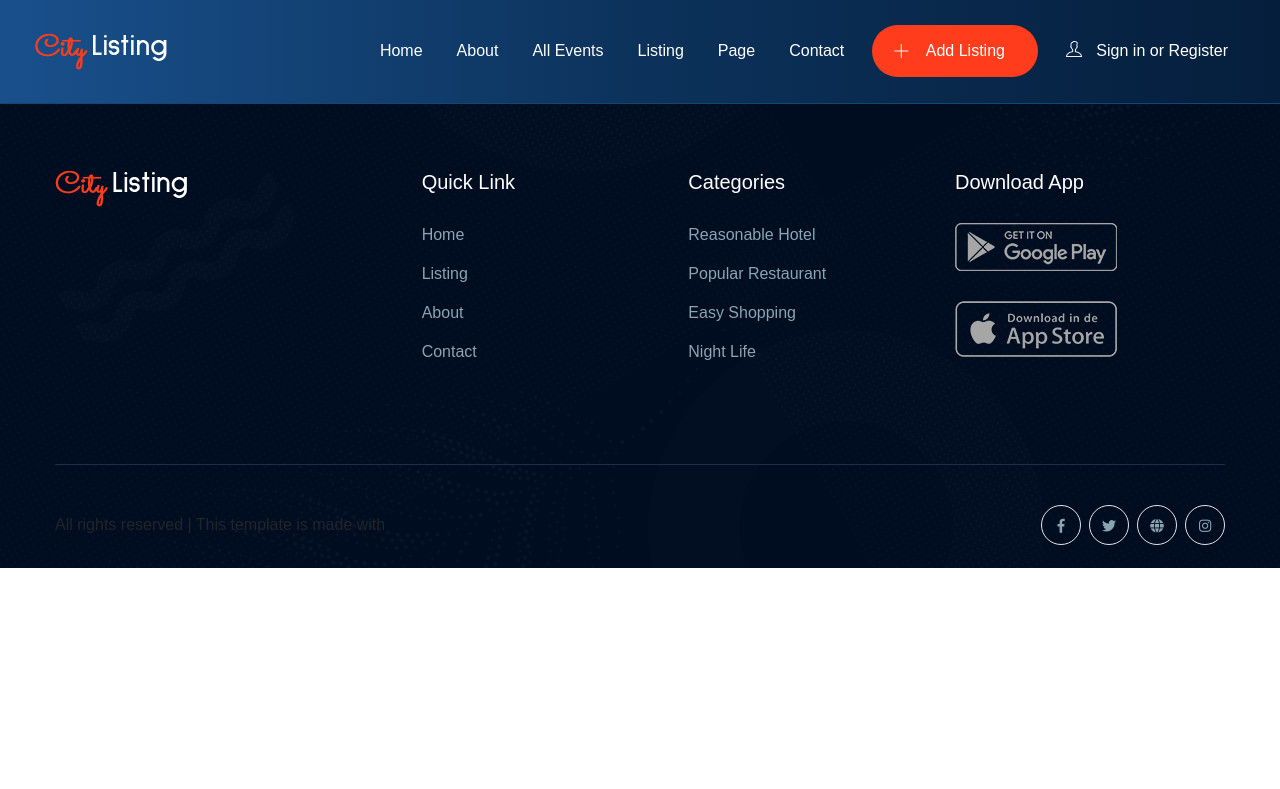
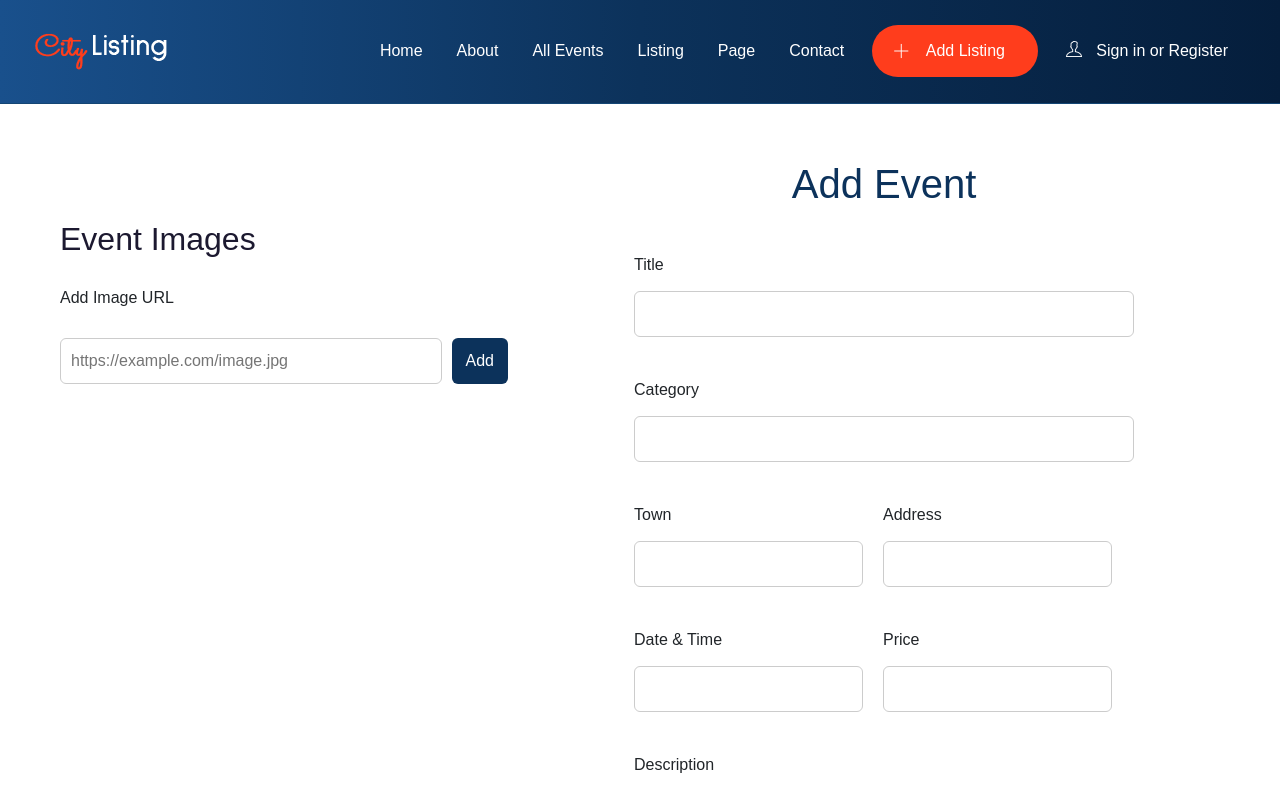
Before and after one commit to atdzhiev/Angular_Project_SoftUni, an Angular app in the folder events-app/: page /create in a window 1280 px wide. Before the commit this address led to /. Shown: the top 789 px of the page. Built offline with nearby package versions, Linux system fonts and the light colour scheme; a web font is replaced by a local one.

Commit message:
Add/Edit event component created

```diff
--- a/events-app/src/app/app.routes.ts
+++ b/events-app/src/app/app.routes.ts
@@ -27,4 +27,9 @@ export const routes: Routes = [
     loadComponent: () =>
       import("./features/event-details/event-details").then((m) => m.EventDetails),
   },
+  {
+    path: "create",
+    loadComponent: () =>
+      import("./features/event-add/event-add").then((m) => m.EventAdd),
+  },
 ];
--- /dev/null
+++ b/events-app/src/app/features/event-add/event-add.css
@@ -0,0 +1,178 @@
+.form-page {
+  max-width: 1200px;
+  margin: 140px auto 60px auto;
+  padding: 20px;
+
+  display: flex;
+  gap: 40px;
+
+  justify-content: center;
+  align-items: flex-start;
+}
+
+
+
+.image-panel {
+  width: 40%;
+  display: flex;
+  flex-direction: column;
+  gap: 20px;
+
+  margin-top: 60px;
+}
+
+
+
+form {
+  width: 60%;
+  display: flex;
+  flex-direction: column;
+  gap: 25px;
+
+  align-items: center;
+}
+
+
+form > * {
+  width: 100%;
+  max-width: 500px;
+}
+
+
+h1 {
+  margin-bottom: 20px;
+  color: #0C325B;
+  text-align: center;
+}
+
+
+
+.image-add-row {
+  display: flex;
+  gap: 10px;
+}
+
+.image-add-row input {
+  flex: 1;
+  padding: 10px;
+  border: 1px solid #ccc;
+  border-radius: 6px;
+}
+
+.image-add-row button {
+  padding: 10px 14px;
+  background: #0C325B;
+  color: white;
+  border: none;
+  border-radius: 6px;
+  cursor: pointer;
+}
+
+
+
+.image-list {
+  display: flex;
+  flex-direction: column;
+  gap: 15px;
+}
+
+.image-item {
+  display: flex;
+  align-items: center;
+  gap: 15px;
+  padding: 10px;
+  border: 1px solid #ddd;
+  border-radius: 8px;
+}
+
+.image-item img {
+  width: 120px;
+  height: 90px;
+  object-fit: cover;
+  border-radius: 6px;
+  border: 1px solid #ccc;
+}
+
+.image-item button {
+  padding: 6px 10px;
+  border: none;
+  border-radius: 4px;
+  cursor: pointer;
+}
+
+.set-main-btn {
+  background: #ff8c00;
+  color: white;
+}
+
+.remove-btn {
+  background: #d9534f;
+  color: white;
+}
+
+.main-badge {
+  background: #0C325B;
+  color: white;
+  padding: 4px 8px;
+  border-radius: 4px;
+  font-size: 12px;
+}
+
+
+
+.form-group {
+  display: flex;
+  flex-direction: column;
+  gap: 6px;
+}
+
+.form-row {
+  display: flex;
+  gap: 20px;
+}
+
+input,
+textarea {
+  padding: 10px;
+  border: 1px solid #ccc;
+  border-radius: 6px;
+}
+
+textarea {
+  height: 120px;
+  resize: vertical;
+}
+
+
+
+.save-btn {
+  padding: 14px;
+  background: #0C325B;
+  color: white;
+  border: none;
+  border-radius: 8px;
+  font-size: 18px;
+  cursor: pointer;
+}
+
+.save-btn:hover {
+  background: #07223d;
+}
+
+
+
+@media (max-width: 900px) {
+  .form-page {
+    flex-direction: column;
+    margin-top: 100px;
+  }
+
+  .image-panel,
+  form {
+    width: 100%;
+  }
+
+  .image-panel {
+    margin-top: 0;
+  }
+}
--- /dev/null
+++ b/events-app/src/app/features/event-add/event-add.html
@@ -0,0 +1,135 @@
+<section class="form-page">
+
+
+  <div class="image-panel">
+
+    <h2>Event Images</h2>
+
+    <label>Add Image URL</label>
+    <div class="image-add-row">
+      <input
+        type="text"
+        placeholder="https://example.com/image.jpg"
+        [(ngModel)]="imageUrl"
+        [ngModelOptions]="{ standalone: true }"
+      >
+      <button type="button" (click)="addImage()">Add</button>
+    </div>
+
+
+    @if (imagesArray.touched && imagesArray.errors?.['minImages']) {
+      <p class="error">At least one image is required</p>
+    }
+
+    <div class="image-list-wrapper">
+      <div class="image-list">
+        @for (img of imagesArray.controls; track $index) {
+          <div class="image-item">
+
+            <img [src]="img.value">
+
+            @if ($index === 0) {
+              <span class="main-badge">Main</span>
+            }
+
+            @if ($index !== 0) {
+              <button type="button" (click)="setMainImage($index)">
+                Set Main
+              </button>
+            }
+
+            <button type="button" (click)="removeImage($index)">
+              Remove
+            </button>
+
+          </div>
+        }
+      </div>
+    </div>
+
+  </div>
+
+
+  <form [formGroup]="form" (ngSubmit)="save()">
+
+    <h1>{{ isEdit() ? 'Edit Event' : 'Add Event' }}</h1>
+
+    <div class="form-group">
+      <label>Title</label>
+      <input formControlName="title" type="text">
+
+      @if (form.get('title')?.touched && form.get('title')?.errors?.['required']) {
+        <p class="error">This field is required</p>
+      }
+    </div>
+
+
+    <div class="form-group">
+      <label>Category</label>
+      <input formControlName="category" type="text">
+
+      @if (form.get('category')?.touched && form.get('category')?.errors?.['required']) {
+        <p class="error">This field is required</p>
+      }
+    </div>
+
+
+    <div class="form-row">
+      <div class="form-group">
+        <label>Town</label>
+        <input formControlName="town" type="text">
+
+        @if (form.get('town')?.touched && form.get('town')?.errors?.['required']) {
+          <p class="error">This field is required</p>
+        }
+      </div>
+
+
+      <div class="form-group">
+        <label>Address</label>
+        <input formControlName="address" type="text">
+
+        @if (form.get('address')?.touched && form.get('address')?.errors?.['required']) {
+          <p class="error">This field is required</p>
+        }
+      </div>
+    </div>
+
+
+    <div class="form-row">
+      <div class="form-group">
+        <label>Date & Time</label>
+        <input formControlName="date" type="text">
+
+        @if (form.get('date')?.touched && form.get('date')?.errors?.['required']) {
+          <p class="error">This field is required</p>
+        }
+      </div>
+
+      <div class="form-group">
+        <label>Price</label>
+        <input formControlName="price" type="text">
+
+        @if (form.get('price')?.touched && form.get('price')?.errors?.['required']) {
+          <p class="error">This field is required</p>
+        }
+      </div>
+    </div>
+
+
+    <div class="form-group">
+      <label>Description</label>
+      <textarea formControlName="description"></textarea>
+
+      @if (form.get('description')?.touched && form.get('description')?.errors?.['required']) {
+        <p class="error">This field is required</p>
+      }
+    </div>
+
+    <button class="save-btn" type="submit">
+      {{ isEdit() ? 'Save Changes' : 'Create Event' }}
+    </button>
+
+  </form>
+
+</section>
--- /dev/null
+++ b/events-app/src/app/features/event-add/event-add.ts
@@ -0,0 +1,123 @@
+import { Component, inject, signal } from '@angular/core';
+import { CommonModule } from '@angular/common';
+import {
+  FormBuilder,
+  FormsModule,
+  ReactiveFormsModule,
+  Validators,
+  FormArray,
+  FormControl,
+  AbstractControl,
+  ValidationErrors
+} from '@angular/forms';
+import { ActivatedRoute } from '@angular/router';
+
+
+function minImages(min: number) {
+  return (control: AbstractControl): ValidationErrors | null => {
+    const array = control as FormArray;
+    return array.length >= min ? null : { minImages: true };
+  };
+}
+
+@Component({
+  selector: 'app-event-add',
+  standalone: true,
+  imports: [CommonModule, ReactiveFormsModule, FormsModule],
+  templateUrl: './event-add.html',
+  styleUrl: './event-add.css',
+})
+export class EventAdd {
+  private fb = inject(FormBuilder);
+  private route = inject(ActivatedRoute);
+
+  isEdit = signal(false);
+
+  imageUrl = '';
+
+  form = this.fb.group({
+    title: this.fb.nonNullable.control('', Validators.required),
+    category: this.fb.nonNullable.control('', Validators.required),
+    town: this.fb.nonNullable.control('', Validators.required),
+    address: this.fb.nonNullable.control('', Validators.required),
+    date: this.fb.nonNullable.control('', Validators.required),
+    price: this.fb.nonNullable.control('', Validators.required),
+    description: this.fb.nonNullable.control('', Validators.required),
+    images: this.fb.array<FormControl<string>>([], {
+      validators: [minImages(1)]
+    })
+  });
+
+  get imagesArray(): FormArray<FormControl<string>> {
+    return this.form.get('images') as FormArray<FormControl<string>>;
+  }
+
+  constructor() {
+    const id = this.route.snapshot.paramMap.get('id');
+
+    if (id) {
+      this.isEdit.set(true);
+
+      const mockEvent = {
+        title: 'Rock Concert',
+        category: 'Music',
+        town: 'Sofia',
+        address: 'Arena Armeec',
+        date: '2026-05-12 20:00',
+        price: '25 BGN',
+        description: 'A great rock concert with top bands performing live.',
+        images: [
+          'assets/images/event1.jpg',
+          'assets/images/event1b.jpg'
+        ]
+      };
+
+      this.form.patchValue({
+        title: mockEvent.title,
+        category: mockEvent.category,
+        town: mockEvent.town,
+        address: mockEvent.address,
+        date: mockEvent.date,
+        price: mockEvent.price,
+        description: mockEvent.description
+      });
+
+      mockEvent.images.forEach(img => {
+        this.imagesArray.push(this.fb.nonNullable.control(img));
+      });
+    }
+  }
+
+  addImage() {
+    const url = this.imageUrl.trim();
+    if (!url) return;
+
+    this.imagesArray.push(this.fb.nonNullable.control(url));
+    this.imageUrl = '';
+  }
+
+  removeImage(index: number) {
+    this.imagesArray.removeAt(index);
+  }
+
+  setMainImage(index: number) {
+    const control = this.imagesArray.at(index);
+    this.imagesArray.removeAt(index);
+    this.imagesArray.insert(0, control);
+  }
+
+  save() {
+    if (this.form.invalid) {
+      this.form.markAllAsTouched();
+      return;
+    }
+
+    const formValue = {
+      ...this.form.getRawValue(),
+      images: this.imagesArray.getRawValue()
+    };
+
+    console.log('Form submitted:', formValue);
+    alert('Event saved (mock)');
+  }
+}
--- a/events-app/src/app/layout/header/header.html
+++ b/events-app/src/app/layout/header/header.html
@@ -35,7 +35,7 @@
                     <li><a routerLink="/contact">Contact</a></li>
 
                     <li class="add-list">
-                      <a routerLink="/listing-details">
+                      <a routerLink="/create" routerLinkActive="active">
                         <i class="ti-plus"></i> Add Listing
                       </a>
                     </li>
```
